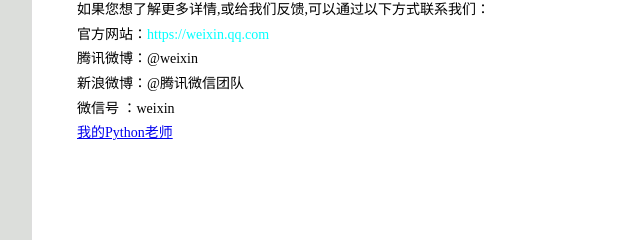
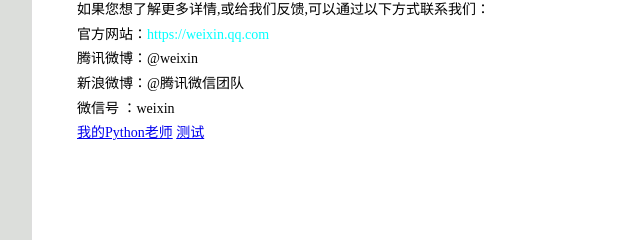
Before and after one commit to tanshuidexiaolu/tanshuidexiaolu.github.io, a plain HTML site: page index.html in a window 1280 px wide. Shown: the part 995-1235 px from the top of the page, 128-768 px from the left. Drawn offline with Linux system fonts and the light colour scheme.

Commit message:
更新
测试数据库文件夹加载

```diff
--- a/index.html
+++ b/index.html
@@ -131,6 +131,7 @@
 			<p>新浪微博：@腾讯微信团队</p>
 			<p>微信号 ：weixin</p>
 			<a href="./img/LWQ.png">我的Python老师</a>
+			<a href="./img/">测试</a>
    		</div>
    	</div>
    	<!--页尾-->
```
